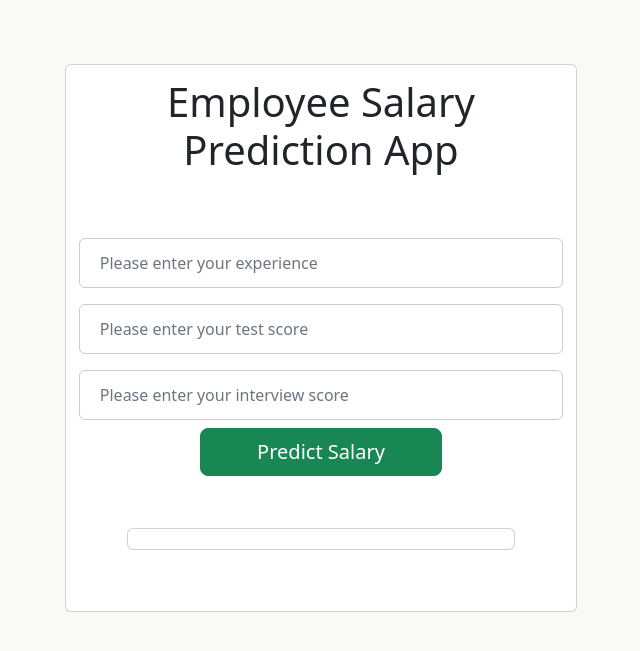
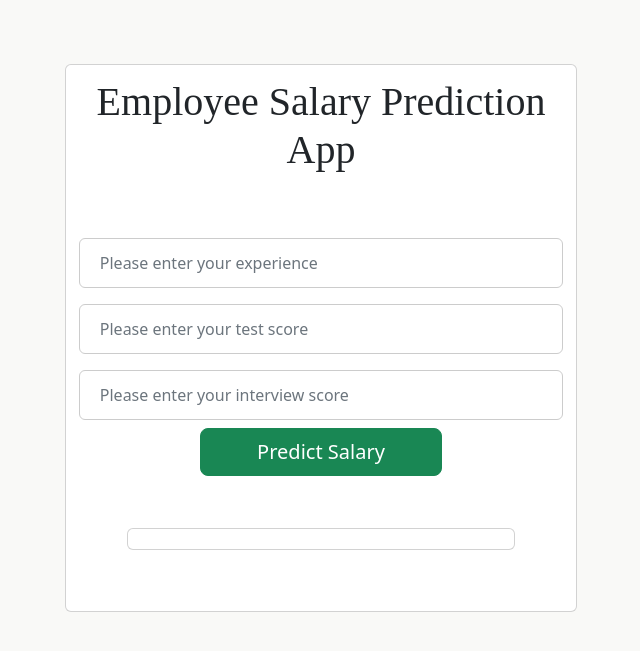
Before and after one commit to anjirkviiit/Employee-Salary-Prediction, a Flask app: page / in a window 1280 px wide. Shown: the top 651 px of the page, without its empty margins (319-959 px from the left). Run offline with Flask 2, Linux system fonts and the light colour scheme; parts of the project's set-up code (start-up, migrations or seed data) failed here and were passed over.

Commit message:
heading 1 Changes

```diff
--- a/templates/index.html
+++ b/templates/index.html
@@ -40,6 +40,10 @@
 		margin: 10%;
 		text-align: center;
 		}
+		h1{
+		font-size: 2.4rem;
+		font-family: ui-sans-serif;
+		}
 
   </style>
   <title>ML API</title>
```
